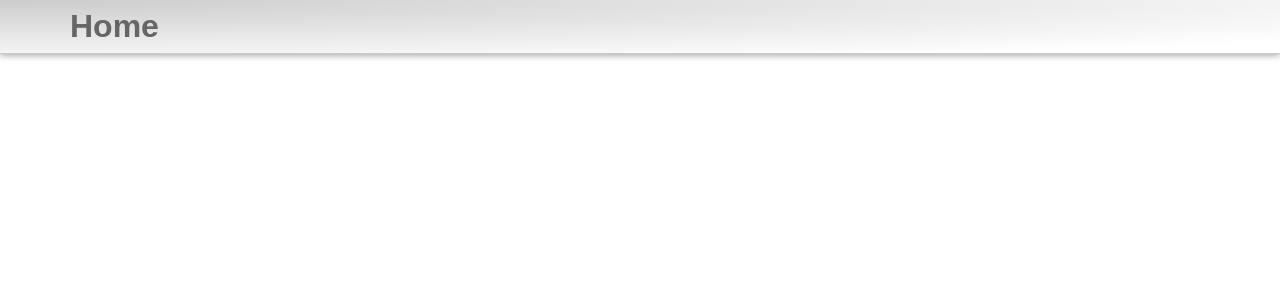
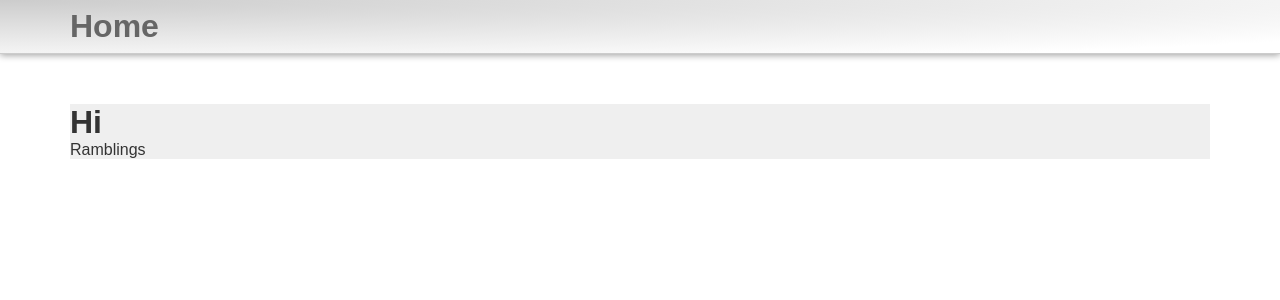
Before and after one commit to MartinPeschke/martinpeschke.github.com, a Jekyll site: the page built from index.markdown, in a window 1280 px wide. Shown: the top 300 px of the page. Built offline with Jekyll 4.4.1, drawn with Linux system fonts in a browser that asks for light colours; Markdown is read by kramdown in place of the engine named in the settings.

Commit message:
the emapire

```diff
--- a/_layouts/default.html
+++ b/_layouts/default.html
@@ -21,10 +21,15 @@
        </div>
      </div>
   </header>
-  <div class="container">
+  <div class="container body-wrapper">
     <div class="row">
-      <div class="span12">
+      <div class="span9">
       {{ content }}
+      </div>
+
+      <div class="span9 aboutme">
+          <h1>Hi</h1>
+          <p>Ramblings</p>
       </div>
     </div>
   </div>
--- a/index.markdown
+++ b/index.markdown
@@ -2,11 +2,11 @@
 layout: default
 title: Welcome
 ---
-<ul id="posts" class="index">
+<ul id="posts" class="index post-overview">
   {% for post in site.posts %}
     <li>
       <a href="{{ post.url }}">{{ post.title | xml_escape }}</a>
-      <span>
+      <span class="datetime">
       	<time datetime="{{ post.date | date: "%Y-%m-%d" }}">
       		{{ post.date | date: "%B %d, %Y" }}
       	</time>
--- a/static/css/site.less
+++ b/static/css/site.less
@@ -1,16 +1,15 @@
 @body-color:#333;
 @link-color: #666;
 
-
+body {font-family: sans-serif;color:@body-color;}
 a {
   text-decoration:none;
   color:@link-color;
-  &:active,&:active {
+  &:active,&:hover {
     text-decoration:none;
     color:lighten(@link-color, 10%);
    }
 }
-
 
 @gradient-foreground: #ccc;
 @gradient-background: #fff;
@@ -29,4 +28,11 @@ header {
   box-shadow: 0 1px 7px rgba(0,0,0,.4);
 }
 
-body {font-family: sans-serif;color:@body-color;}
+.body-wrapper {margin-top: 50px;}
+
+.aboutme {
+  background-color:#efefef;
+  -webkit-box-shadow: 0 0 7px rgba(0,0,0,.4);
+  -moz-box-shadow: 0 0 7px rgba(0,0,0,.4);
+  box-shadow: 0 1px 0 rgba(0,0,0,.4);
+}
```
